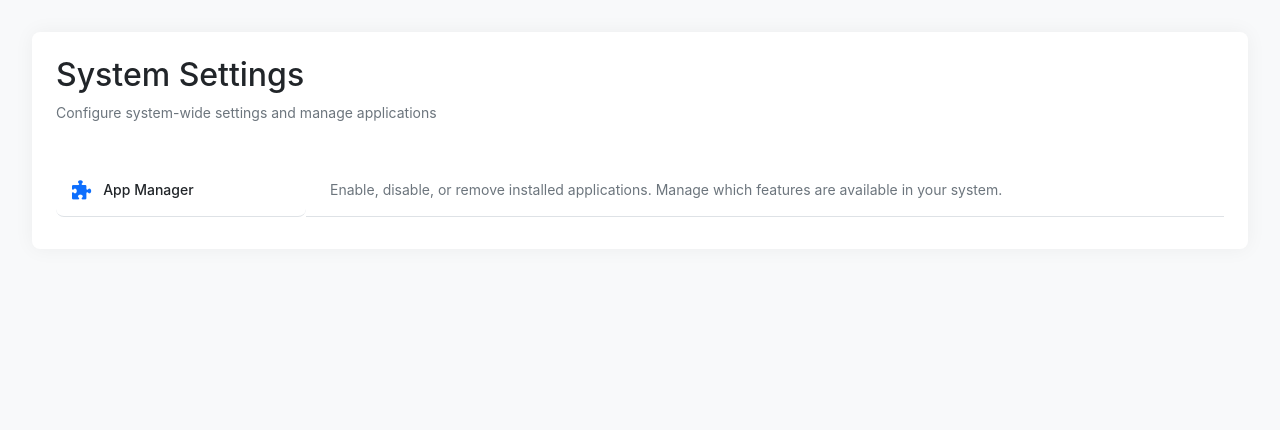
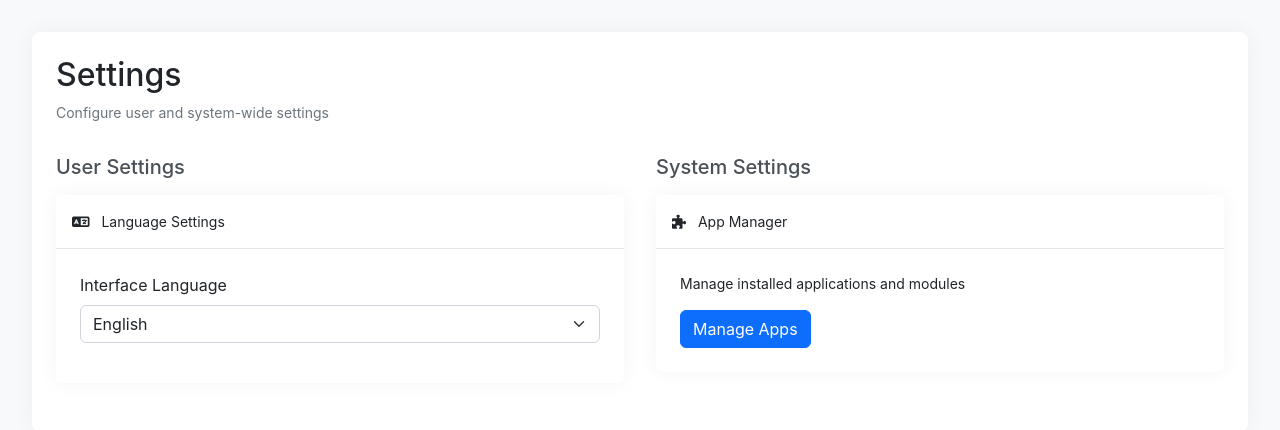
Before and after one commit to sparQone/sparq, a Flask app: page /settings in a window 1280 px wide. Shown: the part 75-505 px from the top of the page. Run offline with Flask 3, Linux system fonts and the light colour scheme; a user stored in the database is signed in; some libraries are stand-ins or nearby versions.

Commit message:
Language settings are now in the settings page

```diff
--- a/app.py
+++ b/app.py
@@ -15,13 +15,14 @@
 import warnings
 warnings.filterwarnings('ignore', message='urllib3 v2 only supports OpenSSL 1.1.1+')
 
-from flask import Flask, request, jsonify, redirect, url_for, g
+from flask import Flask, request, jsonify, redirect, url_for, g, session
 from flask_babel import Babel
 from system.module.loader import ModuleLoader
 from system.module.utils import print_module_status, initialize_modules
-from flask_login import LoginManager
+from flask_login import LoginManager, current_user
 from system.db.database import db
 from modules.core.models.user import User
+from modules.core.models.user_setting import UserSetting
 from system.i18n.translation import preload_translations, translate, format_date, format_number
 import os
 
@@ -92,7 +93,20 @@ def create_app():
         path = request.path.split('/')[1] or 'core'
         g.current_module['name'] = path.lower()
         print("current_module=%s" % g.current_module['name'])
-        g.lang = request.args.get('lang', app.config.get('DEFAULT_LANGUAGE', 'en'))
+
+        # Language selection priority:
+        # 1. URL parameter
+        # 2. Session
+        # 3. User setting (if authenticated)
+        # 4. Default language
+        g.lang = request.args.get('lang') or \
+                 session.get('lang') or \
+                 (UserSetting.get(current_user.id, 'language') if current_user.is_authenticated else None) or \
+                 app.config.get('DEFAULT_LANGUAGE', 'en')
+
+        # Store in session if not already there
+        if 'lang' not in session or session['lang'] != g.lang:
+            session['lang'] = g.lang
 
     # Load translations after app is fully configured
     @app.before_first_request
--- a/modules/core/controllers/routes.py
+++ b/modules/core/controllers/routes.py
@@ -11,7 +11,7 @@
 # See the LICENSE file for details.
 # -----------------------------------------------------------------------------
 
-from flask import Blueprint, render_template, jsonify, current_app, request, redirect, url_for, flash, g
+from flask import Blueprint, render_template, jsonify, current_app, request, redirect, url_for, flash, g, session
 from flask_login import login_user, logout_user, login_required, current_user
 from functools import wraps
 from ..models.user import User
@@ -20,6 +20,7 @@ import os
 import signal
 import importlib
 import sys
+from ..models.user_setting import UserSetting
 
 # Create blueprint
 blueprint = Blueprint(
@@ -162,21 +163,38 @@ def register():
 
     return render_template('register.html')
 
+SUPPORTED_LANGUAGES = {
+    'en': 'English',
+    'es': 'Español'
+}
+
+@blueprint.route('/settings/language', methods=['POST'])
+@login_required
+def update_language():
+    lang = request.form.get('language')
+    if lang in SUPPORTED_LANGUAGES:
+        session['lang'] = lang
+        if current_user.is_authenticated:
+            UserSetting.set(current_user.id, 'language', lang)
+        return jsonify({'success': True})
+    return jsonify({'error': 'Invalid language'}), 400
+
 @blueprint.route('/settings')
 @login_required
 def settings():
-    """Settings page"""
-    if not current_user.is_admin:
-        return redirect(url_for('core_bp.index'))
+    user_lang = None
+    if current_user.is_authenticated:
+        user_lang = UserSetting.get(current_user.id, 'language')
 
-    return render_template("settings/index.html",
+    return render_template('settings/index.html',
+                         languages=SUPPORTED_LANGUAGES,
+                         current_language=user_lang or session.get('lang', 'en'),
                          title="Settings",
                          module_name="Settings",
                          module_icon="fa-solid fa-gear",
                          page_icon="fa-solid fa-gear",
                          icon_color="#6c757d",
-                         module_home='core_bp.settings',
-                         installed_modules=g.installed_modules)
+                         module_home='core_bp.settings')
 
 @blueprint.route("/settings/apps")
 @login_required
--- /dev/null
+++ b/modules/core/models/user_setting.py
@@ -0,0 +1,34 @@
+from system.db.database import db
+from datetime import datetime
+from modules.core.models.user import User
+
+class UserSetting(db.Model):
+    __tablename__ = 'user_setting'
+
+    id = db.Column(db.Integer, primary_key=True)
+    user_id = db.Column(db.Integer, db.ForeignKey('user.id'), nullable=False)
+    key = db.Column(db.String(255), nullable=False)
+    value = db.Column(db.String(255))
+    created_at = db.Column(db.DateTime, default=datetime.utcnow)
+    updated_at = db.Column(db.DateTime, default=datetime.utcnow, onupdate=datetime.utcnow)
+
+    # Create a composite unique constraint on user_id and key
+    __table_args__ = (db.UniqueConstraint('user_id', 'key', name='_user_setting_uc'),)
+
+    # Relationship to User model
+    user = db.relationship('User', backref=db.backref('settings', lazy=True))
+
+    @staticmethod
+    def get(user_id, key, default=None):
+        setting = UserSetting.query.filter_by(user_id=user_id, key=key).first()
+        return setting.value if setting else default
+
+    @staticmethod
+    def set(user_id, key, value):
+        setting = UserSetting.query.filter_by(user_id=user_id, key=key).first()
+        if setting:
+            setting.value = value
+        else:
+            setting = UserSetting(user_id=user_id, key=key, value=value)
+            db.session.add(setting)
+        db.session.commit()
--- a/modules/core/views/templates/settings/index.html
+++ b/modules/core/views/templates/settings/index.html
@@ -1,76 +1,124 @@
 {% extends "base.html" %}
 
-{% block title %}Settings{% endblock %}
+{% block title %}{{ title }}{% endblock %}
+
+{% block app_class %}settings-app{% endblock %}
 
 {% block content %}
 <div class="content-card">
     <div class="settings-header">
-        <h2>System Settings</h2>
-        <p class="text-muted">Configure system-wide settings and manage applications</p>
+        <h2>{{ _("Settings") }}</h2>
+        <p class="text-muted">{{ _("Configure user and system-wide settings") }}</p>
     </div>
 
-    <div class="settings-menu">
-        <table class="table settings-table">
-            <tbody>
-                <tr>
-                    <td class="settings-section">
-                        <a href="{{ url_for('core_bp.manage_apps') }}" class="settings-link">
-                            <i class="fas fa-puzzle-piece" style="color: var(--bs-primary)"></i>
-                            <span>App Manager</span>
-                        </a>
-                    </td>
-                    <td class="settings-description">
-                        Enable, disable, or remove installed applications. Manage which features are available in your system.
-                    </td>
-                </tr>
-                <!-- More settings sections will go here -->
-            </tbody>
-        </table>
+    <div class="settings-grid">
+        <!-- Left Column: User Settings -->
+        <div class="settings-column">
+            <h3>{{ _("User Settings") }}</h3>
+            <div class="card mb-4">
+                <div class="card-header">
+                    <i class="fas fa-language"></i> {{ _("Language Settings") }}
+                </div>
+                <div class="card-body">
+                    <form id="languageForm" class="mb-3">
+                        <div class="mb-3">
+                            <label for="language" class="form-label">{{ _("Interface Language") }}</label>
+                            <select class="form-select" id="language" name="language">
+                                {% for code, name in languages.items() %}
+                                <option value="{{ code }}" {% if code == current_language %}selected{% endif %}>
+                                    {{ name }}
+                                </option>
+                                {% endfor %}
+                            </select>
+                        </div>
+                    </form>
+                </div>
+            </div>
+            <!-- Add more user settings cards here -->
+        </div>
+
+        <!-- Right Column: System Settings -->
+        <div class="settings-column">
+            <h3>{{ _("System Settings") }}</h3>
+            {% if current_user.is_admin %}
+            <div class="card mb-4">
+                <div class="card-header">
+                    <i class="fas fa-puzzle-piece"></i> {{ _("App Manager") }}
+                </div>
+                <div class="card-body">
+                    <p>{{ _("Manage installed applications and modules") }}</p>
+                    <a href="{{ url_for('core_bp.manage_apps') }}" class="btn btn-primary">
+                        {{ _("Manage Apps") }}
+                    </a>
+                </div>
+            </div>
+            {% endif %}
+            <!-- Add more system settings cards here -->
+        </div>
     </div>
 </div>
 
 <style>
-.settings-header {
-    margin-bottom: 2rem;
+.settings-grid {
+    display: grid;
+    grid-template-columns: 1fr 1fr;
+    gap: 2rem;
+    margin-top: 2rem;
 }
 
-.settings-table {
-    border-collapse: separate;
-    border-spacing: 0 0.5rem;
+.settings-column h3 {
+    margin-bottom: 1rem;
+    color: #495057;
+    font-size: 1.25rem;
 }
 
-.settings-table td {
-    padding: 1rem;
-    vertical-align: middle;
+.settings-header {
+    margin-bottom: 1rem;
 }
 
-.settings-section {
-    width: 250px;
-    background: #f8f9fa;
-    border-radius: 0.5rem;
+.card {
+    border: none;
+    box-shadow: 0 0 20px rgba(0,0,0,0.05);
 }
 
-.settings-link {
-    display: flex;
-    align-items: center;
-    gap: 0.75rem;
-    color: inherit;
-    text-decoration: none;
-    font-weight: 500;
+.card-header {
+    background-color: white;
+    border-bottom: 1px solid rgba(0,0,0,0.1);
+    padding: 1rem;
 }
 
-.settings-link i {
-    font-size: 1.2rem;
-    color: #6c757d;
+.card-header i {
+    margin-right: 0.5rem;
 }
 
-.settings-description {
-    color: #6c757d;
-    padding-left: 1.5rem !important;
+.card-body {
+    padding: 1.5rem;
 }
 
-.settings-section:hover {
-    background: #f0f1f2;
+@media (max-width: 768px) {
+    .settings-grid {
+        grid-template-columns: 1fr;
+    }
 }
 </style>
+
+{% block scripts %}
+<script>
+document.getElementById('language').addEventListener('change', function() {
+    fetch('/settings/language', {
+        method: 'POST',
+        headers: {
+            'Content-Type': 'application/x-www-form-urlencoded',
+        },
+        body: 'language=' + this.value
+    })
+    .then(response => response.json())
+    .then(data => {
+        if (data.success) {
+            location.reload();
+        }
+    });
+});
+</script>
 {% endblock %}
+{% endblock %}
```
Also changed, not shown: modules/core/models/setting.py (added, +45 -0 lines).
